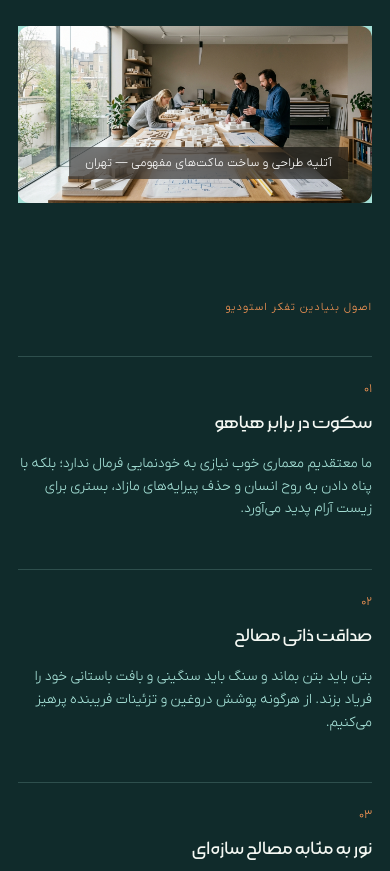
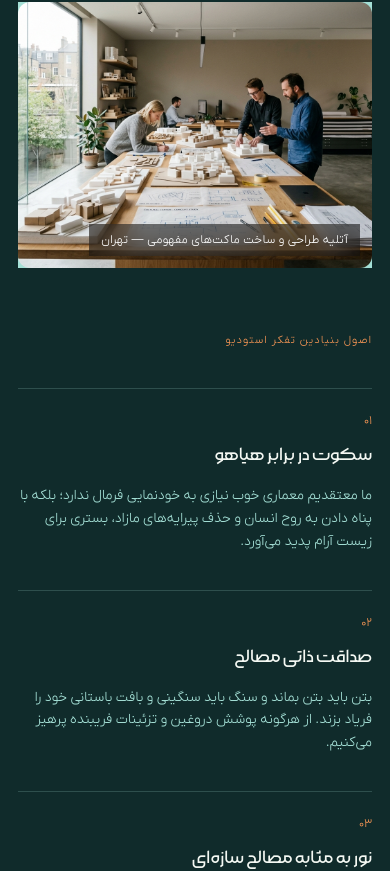
Before and after one commit to ParsaR082/studio, a Next.js app: page / in a window 390 px wide. Shown: the part 4635-5506 px from the top of the page. Built offline with nearby package versions, Linux system fonts and the light colour scheme.

Commit message:
perf: polish mobile spacing and overflow

```diff
--- a/src/components/studio/StudioSection.tsx
+++ b/src/components/studio/StudioSection.tsx
@@ -47,7 +47,7 @@ const StudioSection: React.FC = () => {
     >
       <div className="max-w-[1540px] mx-auto">
         {/* Studio Header */}
-        <div className="mb-20">
+        <div className="mb-14 sm:mb-20">
           <span className="text-[11px] uppercase tracking-widest text-[#A4E0D6] font-light block mb-3">
             درباره استودیو · هویت و رویکرد
           </span>
@@ -90,7 +90,7 @@ const StudioSection: React.FC = () => {
               : { opacity: 0, scale: 0.98, y: -40 }
           }
           transition={{ duration: 1.0, delay: 0.2, ease: [0.16, 1, 0.3, 1] }}
-          className="relative w-full aspect-[16/8] sm:aspect-[21/9] overflow-hidden bg-[#A4E0D6] mb-24"
+          className="relative w-full aspect-[4/3] sm:aspect-[16/8] lg:aspect-[21/9] overflow-hidden bg-[#A4E0D6] mb-16 sm:mb-24"
         >
           <img
             src="/src/assets/images/studio_workspace_arch_1790288945406.jpg"
@@ -100,13 +100,13 @@ const StudioSection: React.FC = () => {
             decoding="async"
             className="architectural-media w-full h-full object-cover"
           />
-          <div className="absolute bottom-6 right-6 px-4 py-2 bg-black/50 backdrop-blur-md text-white text-xs font-light tracking-wide">
+          <div className="absolute bottom-3 right-3 sm:bottom-6 sm:right-6 px-3 sm:px-4 py-2 bg-black/50 backdrop-blur-md text-white text-xs font-light tracking-wide">
             آتلیه طراحی و ساخت ماکت‌های مفهومی — تهران
           </div>
         </motion.div>
 
         {/* Principles 3-Column Grid */}
-        <div className="mb-28">
+        <div className="mb-20 sm:mb-28">
           <motion.span
             initial={{ opacity: 0, y: 20 }}
             animate={isInView ? { opacity: 1, y: 0 } : { opacity: 0, y: -15 }}
@@ -116,7 +116,7 @@ const StudioSection: React.FC = () => {
             اصول بنیادین تفکر استودیو
           </motion.span>
 
-          <div className="grid grid-cols-1 md:grid-cols-3 gap-12 lg:gap-16">
+          <div className="grid grid-cols-1 md:grid-cols-3 gap-9 sm:gap-12 lg:gap-16">
             {PRINCIPLES.map((item, idx) => (
               <motion.div
                 key={item.number}
@@ -157,7 +157,7 @@ const StudioSection: React.FC = () => {
           initial={{ opacity: 0, y: 40 }}
           animate={isInView ? { opacity: 1, y: 0 } : { opacity: 0, y: -25 }}
           transition={{ duration: 0.8, delay: 0.5, ease: [0.16, 1, 0.3, 1] }}
-          className="grid grid-cols-1 lg:grid-cols-12 gap-12 lg:gap-20 pt-16 border-t border-[#A4E0D6]/20"
+          className="grid grid-cols-1 lg:grid-cols-12 gap-9 sm:gap-12 lg:gap-20 pt-12 sm:pt-16 border-t border-[#A4E0D6]/20"
         >
           <div className="lg:col-span-4">
             <span className="text-[11px] uppercase tracking-widest text-[#FF9A56] font-light block mb-2">
```
